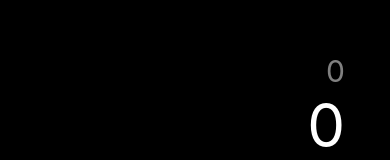
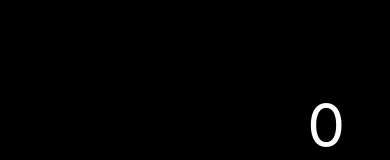
Before and after one commit to NikolaM-Dev/rn-calculator, a React Native app: screen / in a window 390 px wide. Shown: the part 193-353 px from the top of the page. Built offline with nearby package versions, Linux system fonts and the light colour scheme.

Commit message:
feat(screens): Add conditional ans

```diff
--- a/src/screens/CalculatorScreen.tsx
+++ b/src/screens/CalculatorScreen.tsx
@@ -78,7 +78,7 @@ const CalculatorScreen = () => {
 
   return (
     <View style={styles.wrapper}>
-      <Text style={styles.ans}>{ans}</Text>
+      {ans !== '0' && <Text style={styles.ans}>{ans}</Text>}
       <Text
         adjustsFontSizeToFit
         numberOfLines={1}
```
